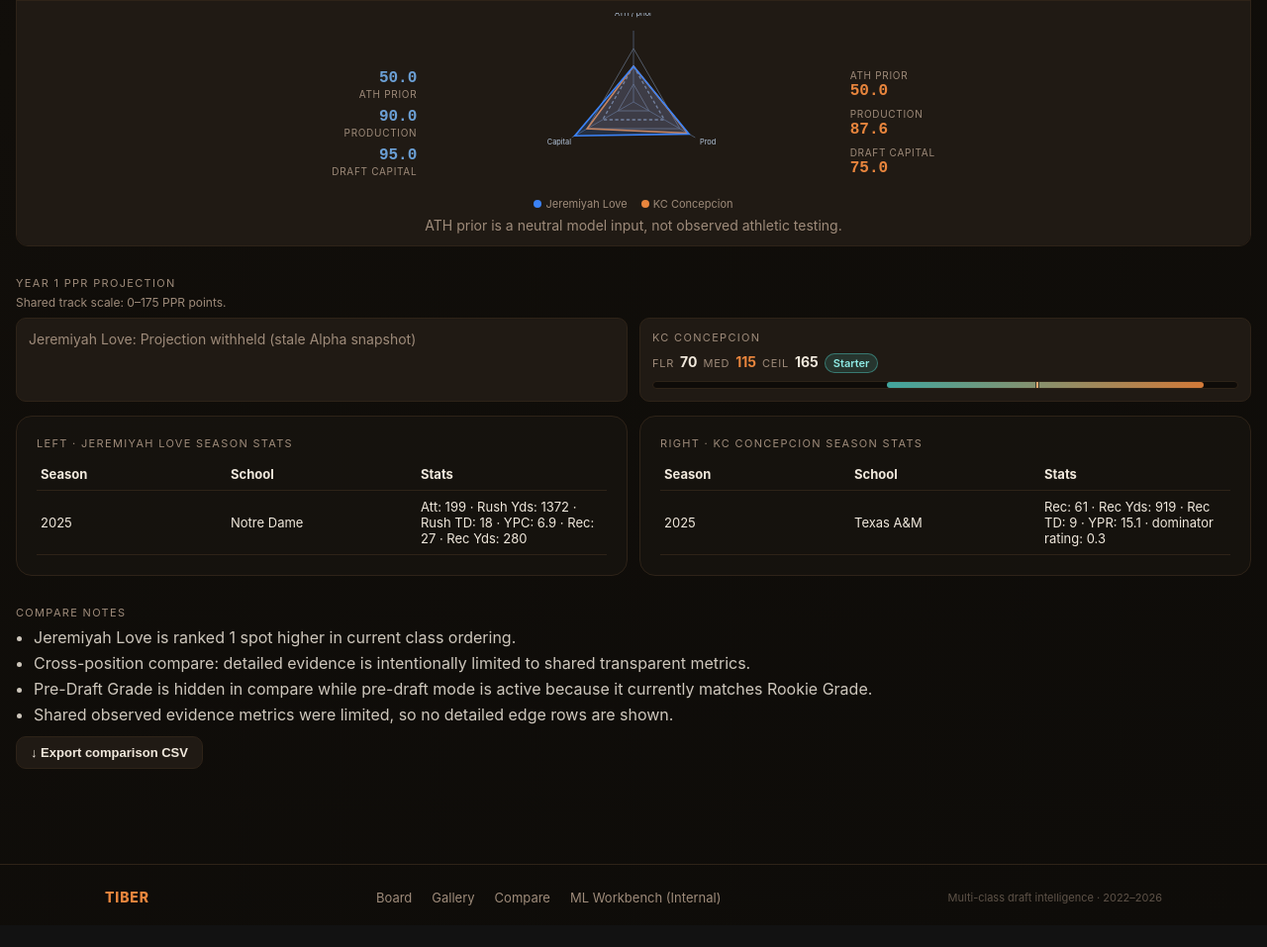
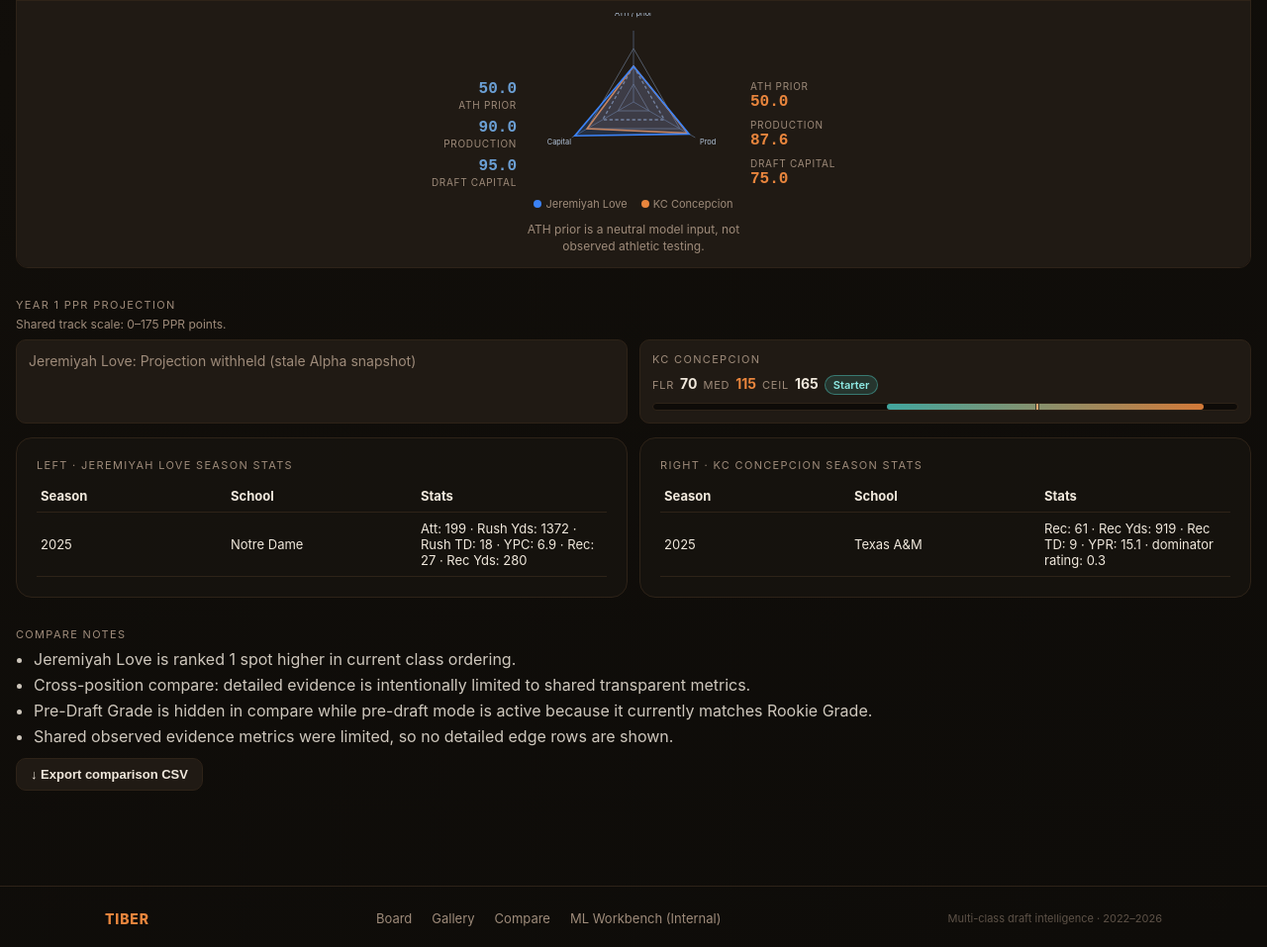
Before and after one commit to Prometheus-Frameworks/TIBER-Rookies, a website: page cards/rookies/compare/index.html in a window 1280 px wide. Shown: the part 1034-1991 px from the top of the page at 99% size. Before the commit the page ends 1969 px from the top, so only its background shows below. Drawn offline with Linux system fonts and the light colour scheme.

Commit message:
style(phase1b): contain neutral-prior radar disclosure

```diff
--- a/components/rookies/phase1bMobileIntegrity.css
+++ b/components/rookies/phase1bMobileIntegrity.css
@@ -91,9 +91,16 @@ body,
   min-width: 540px;
 }
 
-.compare-ppr-shared-scale {
+.compare-ppr-shared-scale,
+.compare-radar-prior-note {
   margin-top: 5px;
   font-size: 12px;
+}
+
+.compare-radar-prior-note {
+  max-width: 220px;
+  text-align: center;
+  line-height: 1.4;
 }
 
 @media (max-width: 760px) {
```
